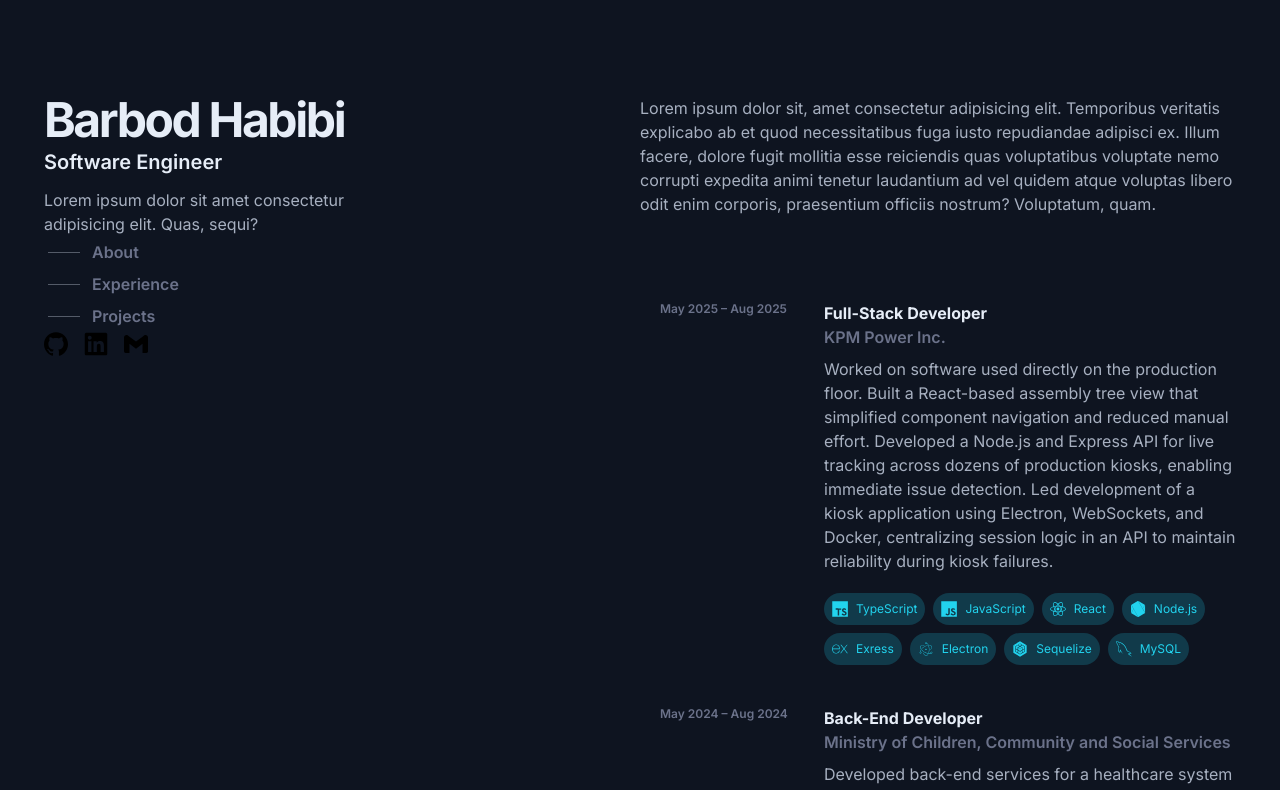
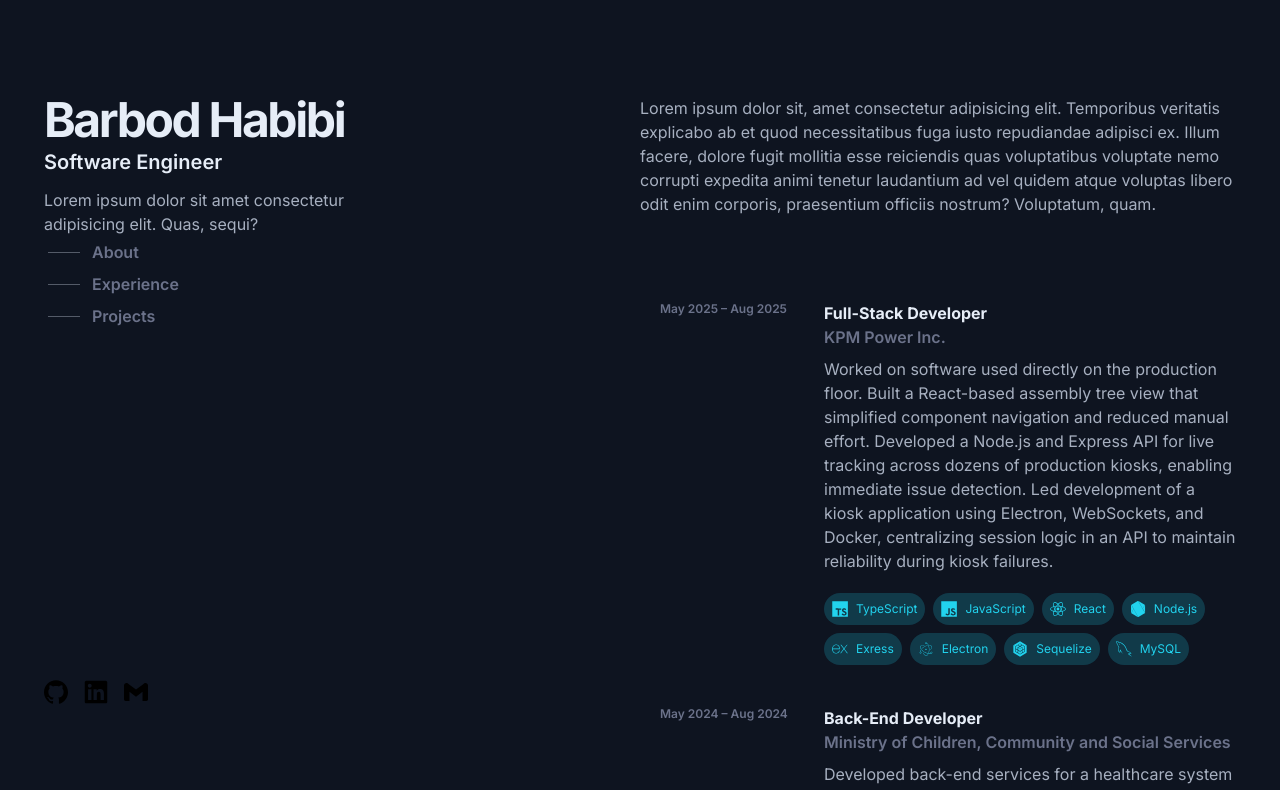
Before and after one commit to Bitstachio/portfolio, a Next.js app: page / in a window 1280 px wide. Shown: the top 790 px of the page. Built offline with nearby package versions, Linux system fonts and the light colour scheme.

Commit message:
Make left column sticky

```diff
--- a/src/app/page.tsx
+++ b/src/app/page.tsx
@@ -7,14 +7,16 @@
 
 export default function Home() {
   return (
-    <div className="px-6 py-12 max-w-screen-xl mx-auto">
-      <div className="flex justify-between gap-4 md:py-12">
-        <header className="w-1/2 max-w-sm md:ps-5">
-          <Intro />
-          <Navbar />
+    <div className="px-6 max-w-screen-xl mx-auto">
+      <div className="flex justify-between gap-4 items-start">
+        <header className="sticky top-0 h-screen w-1/2 max-w-sm flex flex-col justify-between py-24 md:ps-5">
+          <div>
+            <Intro />
+            <Navbar />
+          </div>
           <Connect />
         </header>
-        <main className="flex flex-col gap-16 w-1/2">
+        <main className="w-1/2 flex flex-col gap-16 py-24">
           <About />
           <Experience />
           <Projects />
```
